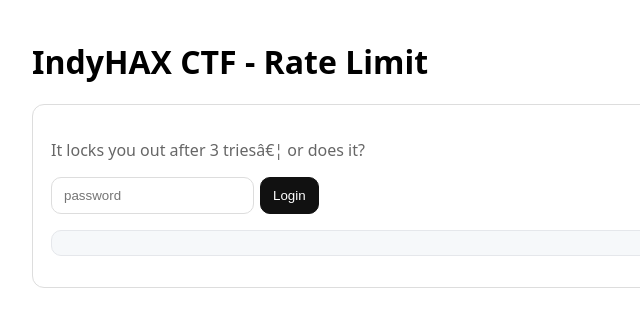
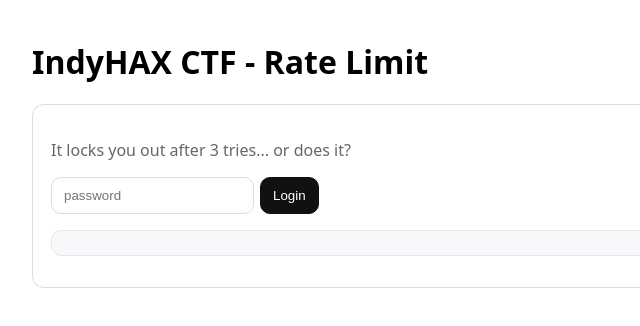
Before and after one commit to indyhax/indyhax-rate-limit, a plain HTML site: page index.html in a window 1280 px wide. Shown: the full height of the page, 158-798 px from the left. Drawn offline with Linux system fonts and the light colour scheme.

Commit message:
Sanitize encoding artifacts / remove dashes

```diff
--- a/index.html
+++ b/index.html
@@ -4,7 +4,7 @@
 </head><body>
 <h1>IndyHAX CTF - Rate Limit</h1>
 <div class="card">
-<p class="muted">It locks you out after 3 triesâ€¦ or does it?</p>
+<p class="muted">It locks you out after 3 tries... or does it?</p>
 <p><input id="pw" placeholder="password"/><button id="go">Login</button></p>
 <pre id="out"></pre>
 </div>
```
